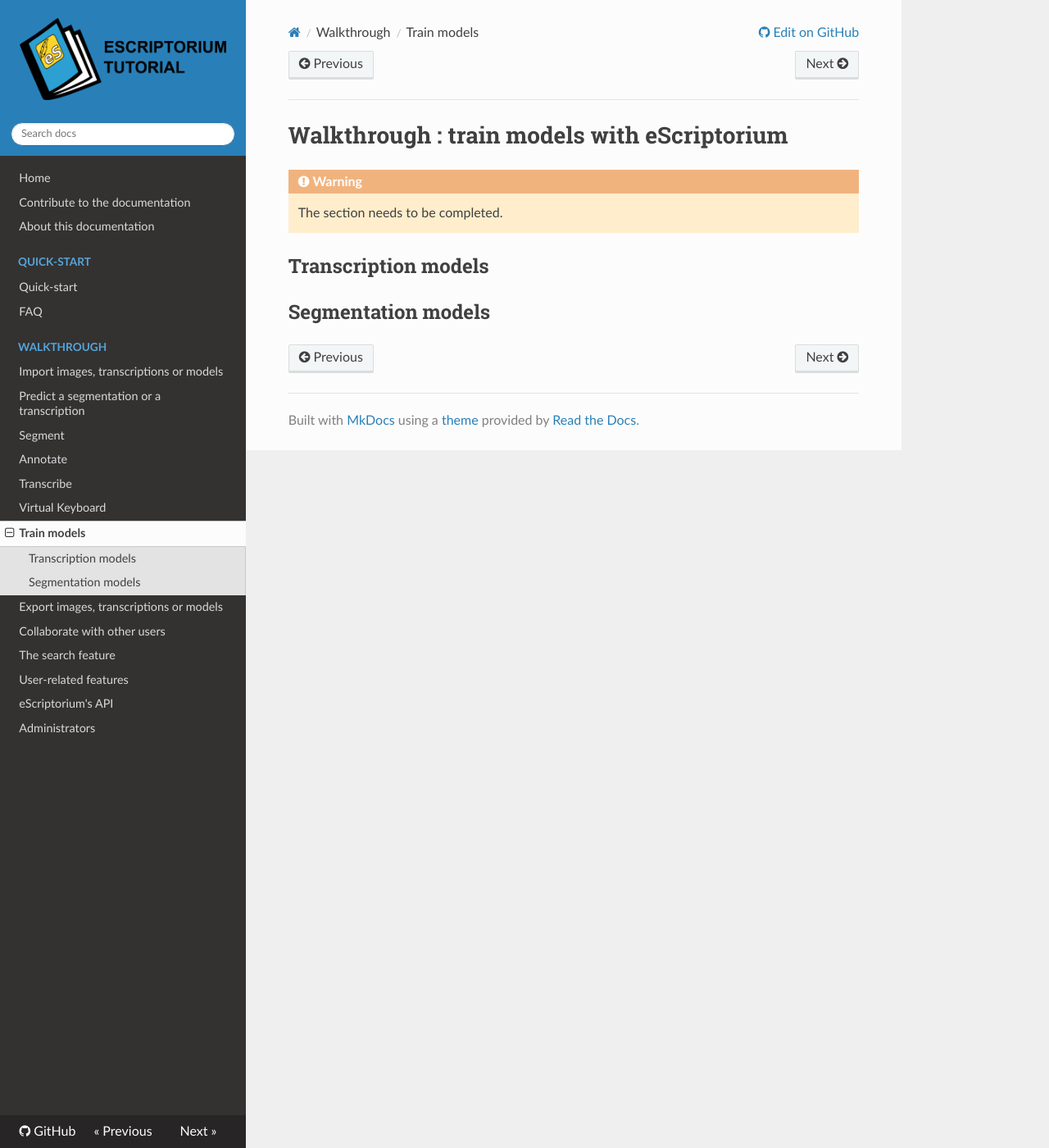
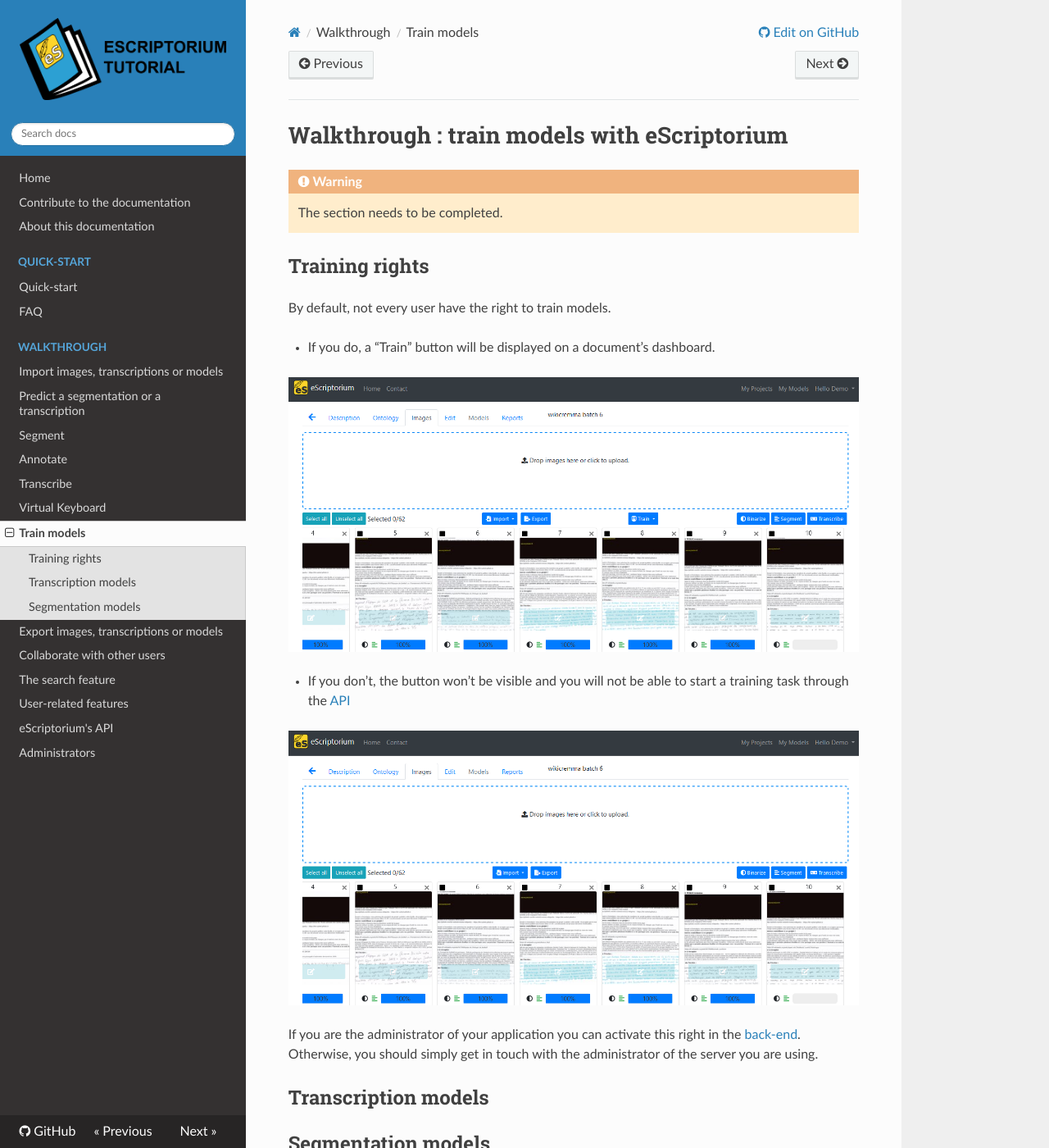
Before and after one commit to alix-tz/escriptorium-documentation, an MkDocs documentation site: the page built from docs/walkthrough_train.md, in a window 1280 px wide and 1400 px high. Shown: the whole window at 82% size. Built offline with MkDocs 1.6.1, drawn with Linux system fonts in a browser that asks for light colours; nearby versions of some CDN libraries.

Commit message:
adding notes in training rights

```diff
--- a/docs/walkthrough_train.md
+++ b/docs/walkthrough_train.md
@@ -11,6 +11,22 @@
 !!! warning
     The section needs to be completed.
 
+## Training rights
+
+By default, not every user have the right to train models.
+
+- If you do, a "Train" button will be displayed on a document's dashboard.
+
+![image: the train button is visible when the user has the right to train](img/train/train_rights_yes.png "The train button is visible when the user has the right to train models")
+
+- If you don't, the button won't be visible and you will not be able to start a training task through the [API](walkthrough_api.md)
+
+![image: the train button is not visible when the user doesn't have the right to train](img/train/train_rights_no.png "The train button is not visible when the user doesn't have the right to train models")
+
+If you are the administrator of your application you can activate this right in the [back-end](walkthrough_administrator.md#back-end). Otherwise, you should simply get in touch with the administrator of the server you are using.
+
 ## Transcription models
 
+
+
 ## Segmentation models
```
Also changed, not shown: docs/img/train/train_rights_no.png (added), docs/img/train/train_rights_yes.png (added).
